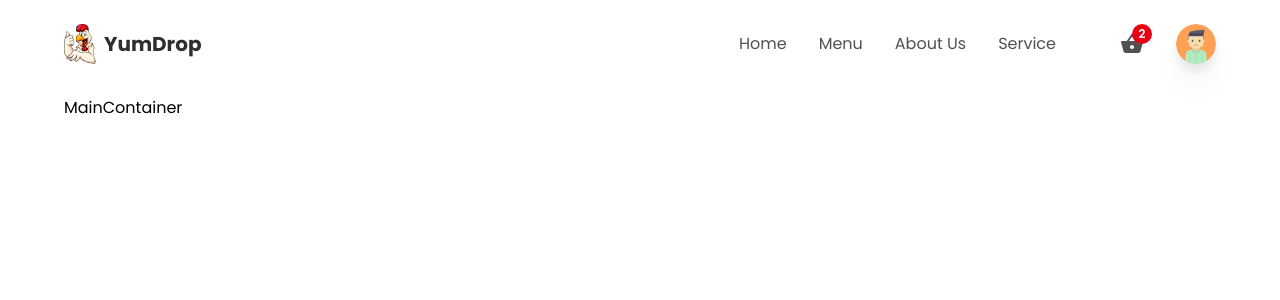
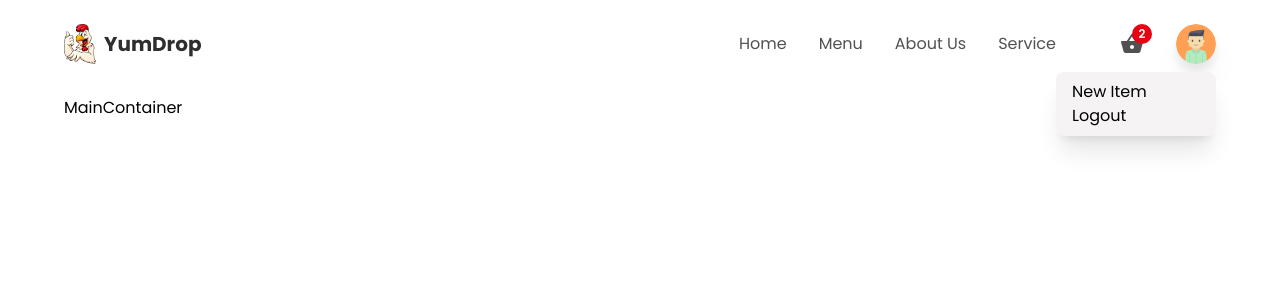
Before and after one commit to McRonaah/YumDrop, a React (Create React App) app: page / in a window 1280 px wide. Shown: the top 300 px of the page. Built offline with nearby package versions, Linux system fonts and the light colour scheme.

Commit message:
:bento: designing drop-down menu

```diff
--- a/src/components/Header.jsx
+++ b/src/components/Header.jsx
@@ -21,6 +21,7 @@ const Header = () => {
   const [{ user }, dispatch] = useStateValue();
 
   const login = async () => {
+    if (!user) {
     const { user: { refreshToken, providerData }
   } = await signInWithPopup(firebaseAuth, provider);
    dispatch({
@@ -28,6 +29,7 @@ const Header = () => {
     user: providerData[0],
    });
    localStorage.setItem("user", JSON.stringify(providerData[0]));
+  }
   // } else {
   //   setIsMenu(!isMenu);
   // }
@@ -82,6 +84,11 @@ const Header = () => {
                className="w-10 min-w-[40px] h-10 min-h-[40px] drop-shadow-xl cursor-pointer rounded-full"
                alt="userprofile"
                onClick={login}/>
+
+                <dir className="w-40 bg-primary shadow-xl rounded-lg flex flex-col absolute top-12 right-0 px-4 py-2">
+                  <p>New Item</p>
+                  <p>Logout</p>
+                </dir>
               </div>
         </div>
       </div>
```
